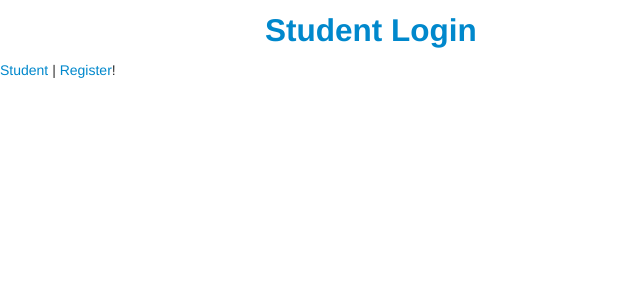
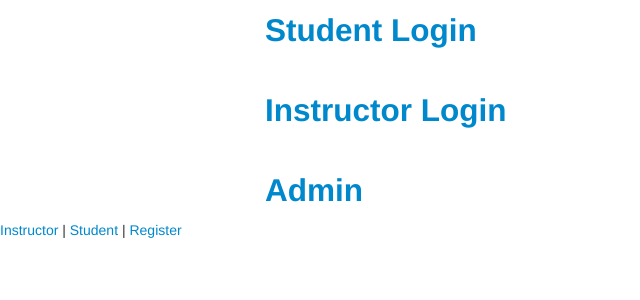
Before and after one commit to mtarsel/Django-MOOC, a Django app: template mooc/templates/login.html in a window 1280 px wide. Shown: the part 122-422 px from the top of the page, without its empty margins (0-640 px from the left). Run offline with Django 3.2, Linux system fonts and the light colour scheme; the template is opened without the code that fills it, so the values that code supplies are empty; parts of the project's set-up code (start-up, migrations or seed data) failed here and were passed over.

Commit message:
Deleted and reset database. Trying to create different user accounts by creating seperate apps in project

```diff
--- a/mooc/settings.py
+++ b/mooc/settings.py
@@ -5,7 +5,7 @@ import os
 
 ROOT = os.path.abspath(os.path.dirname( __file__ ) )
 
-LOGIN_REDIRECT_URL = '/student'
+#LOGIN_REDIRECT_URL = '/student'
 
 ACCOUNT_ACTIVATION_DAYS = 7
 
--- a/mooc/templates/base.html
+++ b/mooc/templates/base.html
@@ -44,9 +44,16 @@
     <div id="footer">
         {% block footer %}
 
+	{% if user.is_authenticated %}
+            <a href="/student"> Student Home</a> |
+            <a href="/instructor">Instructor Home</a>
+	{% else %}
+	        <a href="/instructor/accounts/login">Instructor</a> |
 	        <a href="/student/accounts/login">Student</a> |
+<a href="{% url 'registration_register' %}">{% trans "Register" %}</a>
+	{% endif %}
 
-<a href="{% url 'registration_register' %}">{% trans "Register" %}</a>!
+
 
 
         {% endblock %}
--- a/mooc/templates/login.html
+++ b/mooc/templates/login.html
@@ -9,6 +9,14 @@
 <h2>
 
     <a href="/student/accounts/login">Student Login</a>
+    <br>
+    <br>
+
+    <a href="/instructor/accounts/login">Instructor Login</a>
+
+    <br>
+    <br>
+ <a href="/admin">Admin</a>
 
 </h2>
 
--- a/mooc/templates/registration/login.html
+++ b/mooc/templates/registration/login.html
@@ -14,6 +14,5 @@
 <!-- <p>{% trans "Forgot password" %}? <a href="{% url 'auth_password_reset' %}">{% trans "Reset it" %}</a>!</p> -->
 <p>{% trans "Not member" %}? <a href="{% url 'registration_register' %}">{% trans "Register" %}</a>!</p>
 
-<a href="/admin/"> Admin?</a>
 
 {% endblock %}
--- a/mooc/urls.py
+++ b/mooc/urls.py
@@ -24,6 +24,9 @@ urlpatterns = patterns('',
     # student portal.
     url(r'^student/', include('student_portal.urls')),
 
+    # instructor portal.
+    url(r'^instructor/', include('instructor_portal.urls')),
+
     #django shcedulers app for calendar
     url(r'^schedule/', include('schedule.urls')),
 
--- a/student_portal/models.py
+++ b/student_portal/models.py
@@ -11,6 +11,10 @@ from django.contrib import admin
 
 class Instructor(models.Model):
     user = models.OneToOneField(User)
+    first_name = models.CharField(max_length=20)
+    last_name = models.CharField(max_length=30)
+    email = models.EmailField()
+    username = models.CharField(max_length=30)
 
     def __unicode__(self):
         return unicode(self.user)
```
Also changed, not shown: mooc_database.db.
